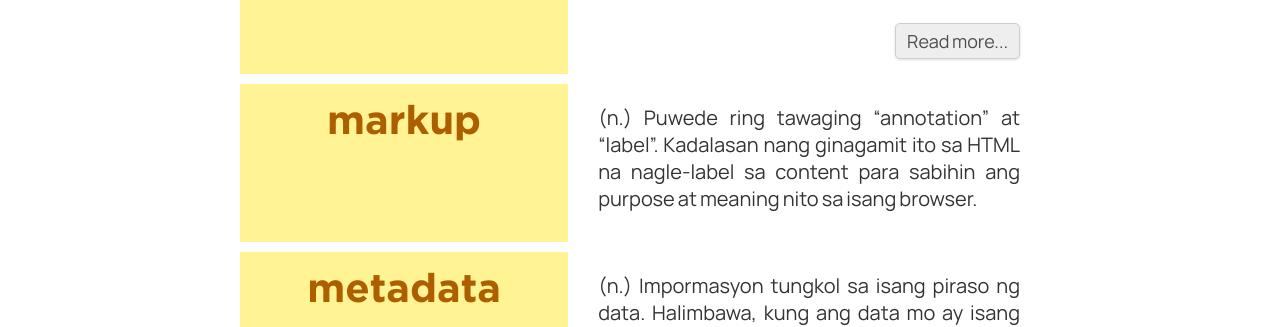
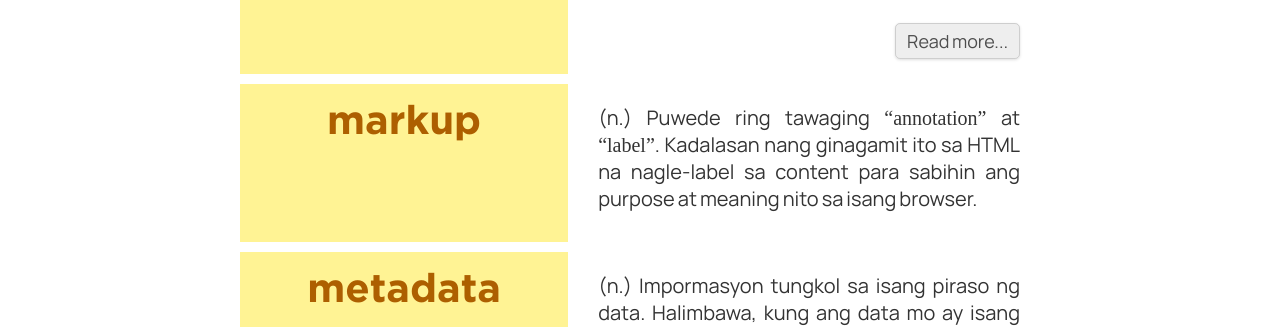
Before and after one commit to elementary/blog-template, a Jekyll site: the page built from glossary.html, in a window 1280 px wide. Shown: the part 1858-2185 px from the top of the page. Built offline with Jekyll 4.4.1, drawn with Linux system fonts in a browser that asks for light colours; some web fonts are replaced.

Commit message:
Added styling for <q /> tags

```diff
--- a/_sass/_lesson.scss
+++ b/_sass/_lesson.scss
@@ -474,3 +474,8 @@ header.error::before {
         top: 0.1rem;
     }
 }
+
+q {
+	font-family: var(--serif-font);
+	font-weight: normal;
+}
```
